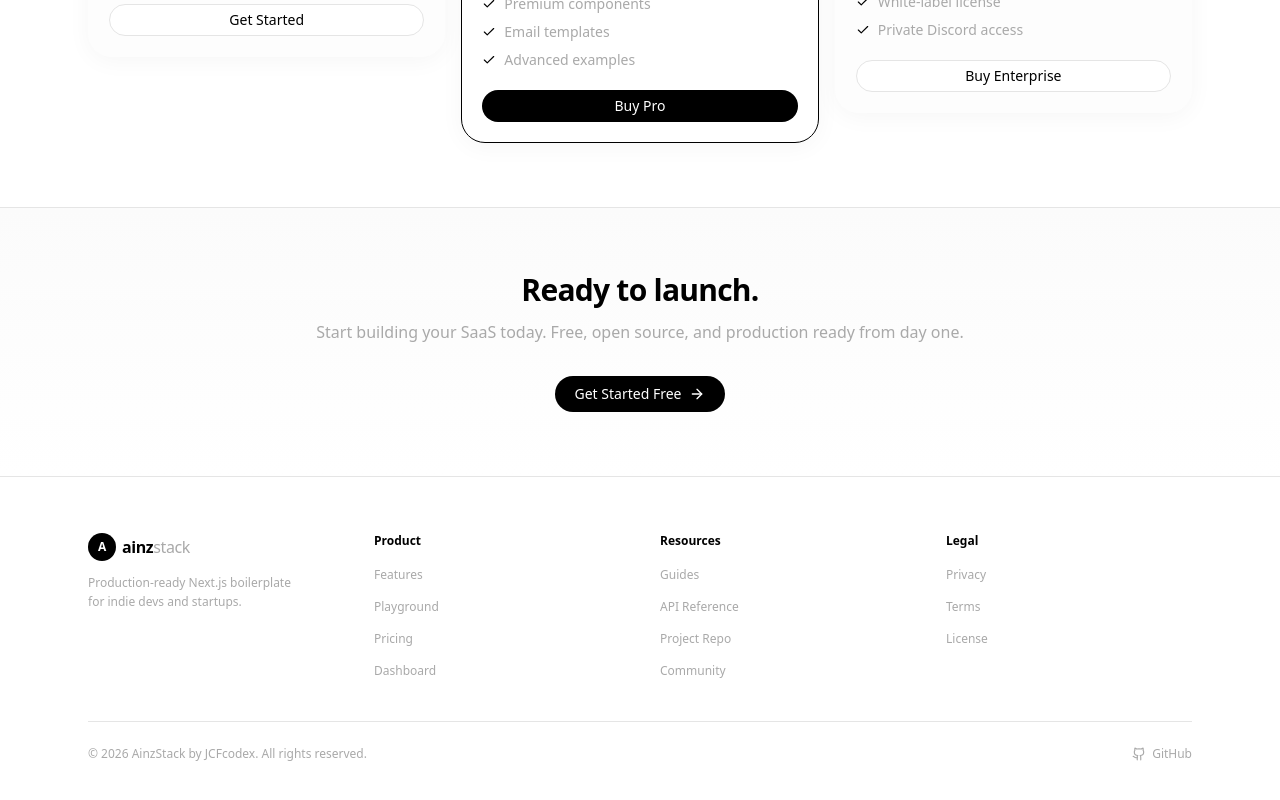
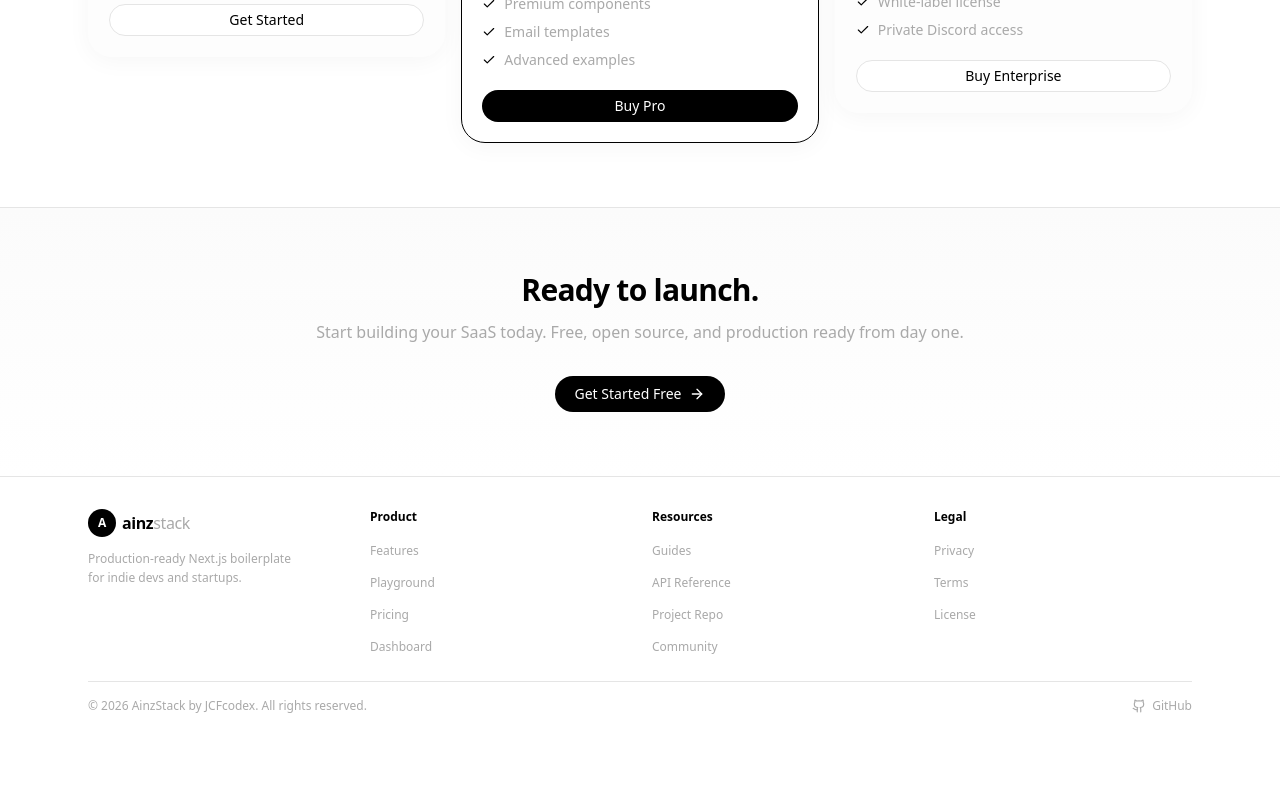
Before and after one commit to JCFcodex/ainz-stack, a Next.js app: page / in a window 1280 px wide. Shown: the part 2579-3379 px from the top of the page. After the commit the page ends 3325 px from the top, so only its background shows below. Built offline with nearby package versions, Linux system fonts and the light colour scheme.

Commit message:
`tweak: adjust footer spacing and formatting`

```diff
--- a/src/components/footer.tsx
+++ b/src/components/footer.tsx
@@ -22,7 +22,11 @@ const resourceLinks: FooterLink[] = [
     href: "https://supabase.com/docs/reference/javascript",
     external: true,
   },
-  { label: "Project Repo", href: "https://github.com/JCFcodex/ainz-stack", external: true },
+  {
+    label: "Project Repo",
+    href: "https://github.com/JCFcodex/ainz-stack",
+    external: true,
+  },
   {
     label: "Community",
     href: "https://github.com/JCFcodex/ainz-stack/discussions",
@@ -62,8 +66,8 @@ function FooterLinks({ links }: { links: FooterLink[] }) {
 export function Footer() {
   return (
     <footer className="border-t border-border bg-background">
-      <div className="mx-auto max-w-6xl px-4 py-14 sm:px-6">
-        <div className="grid grid-cols-2 gap-10 md:grid-cols-4">
+      <div className="mx-auto max-w-6xl px-4 py-8 sm:px-6">
+        <div className="grid grid-cols-2 gap-6 md:grid-cols-4">
           <div className="col-span-2 md:col-span-1">
             <Logo size="sm" />
             <p className="mt-3 text-xs leading-relaxed text-muted-foreground">
@@ -95,7 +99,7 @@ export function Footer() {
           </div>
         </div>
 
-        <div className="mt-10 flex flex-col items-center justify-between gap-3 border-t border-border pt-6 sm:flex-row">
+        <div className="mt-6 flex flex-col items-center justify-between gap-3 border-t border-border pt-4 sm:flex-row">
           <p className="text-xs text-muted-foreground">
             © 2026 AinzStack by JCFcodex. All rights reserved.
           </p>
```
